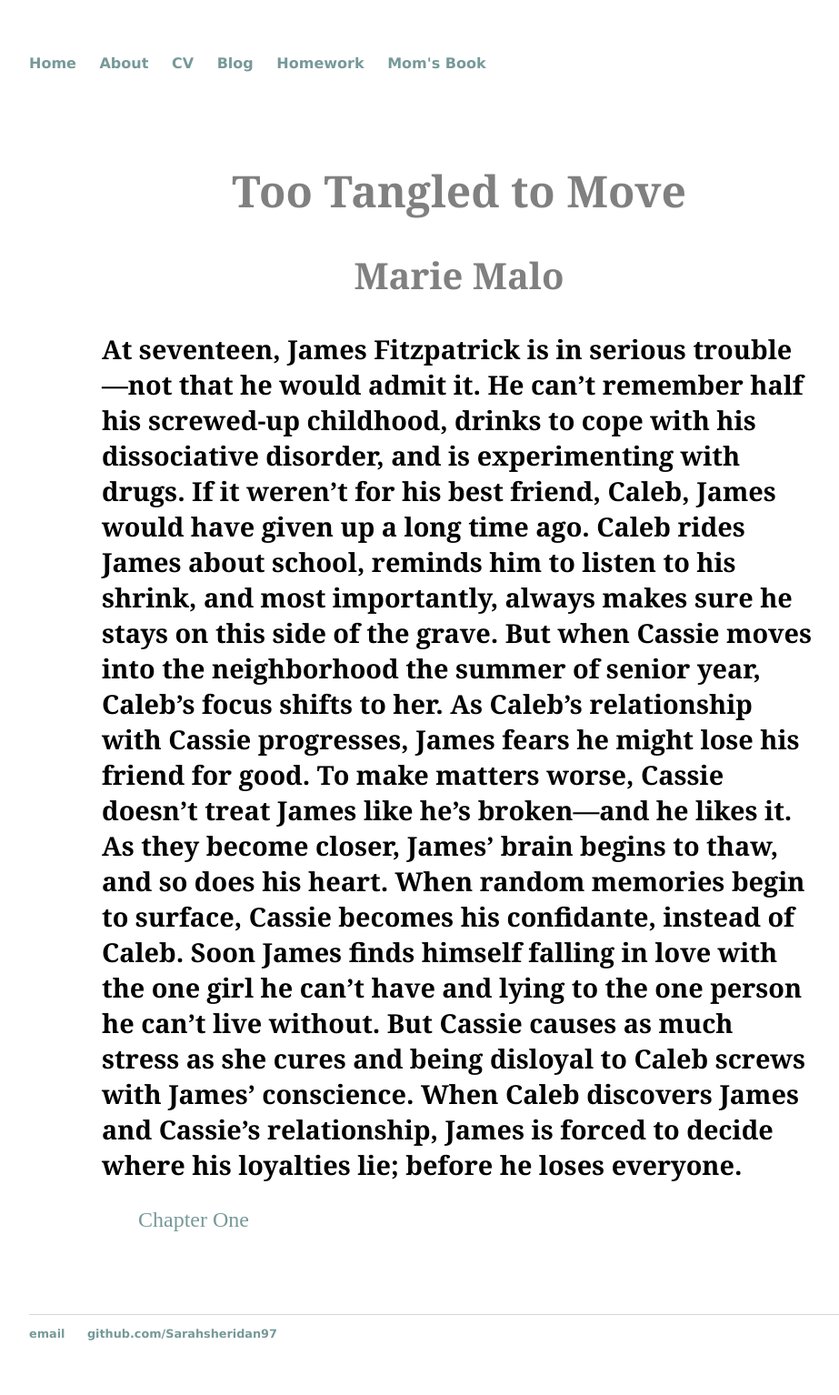
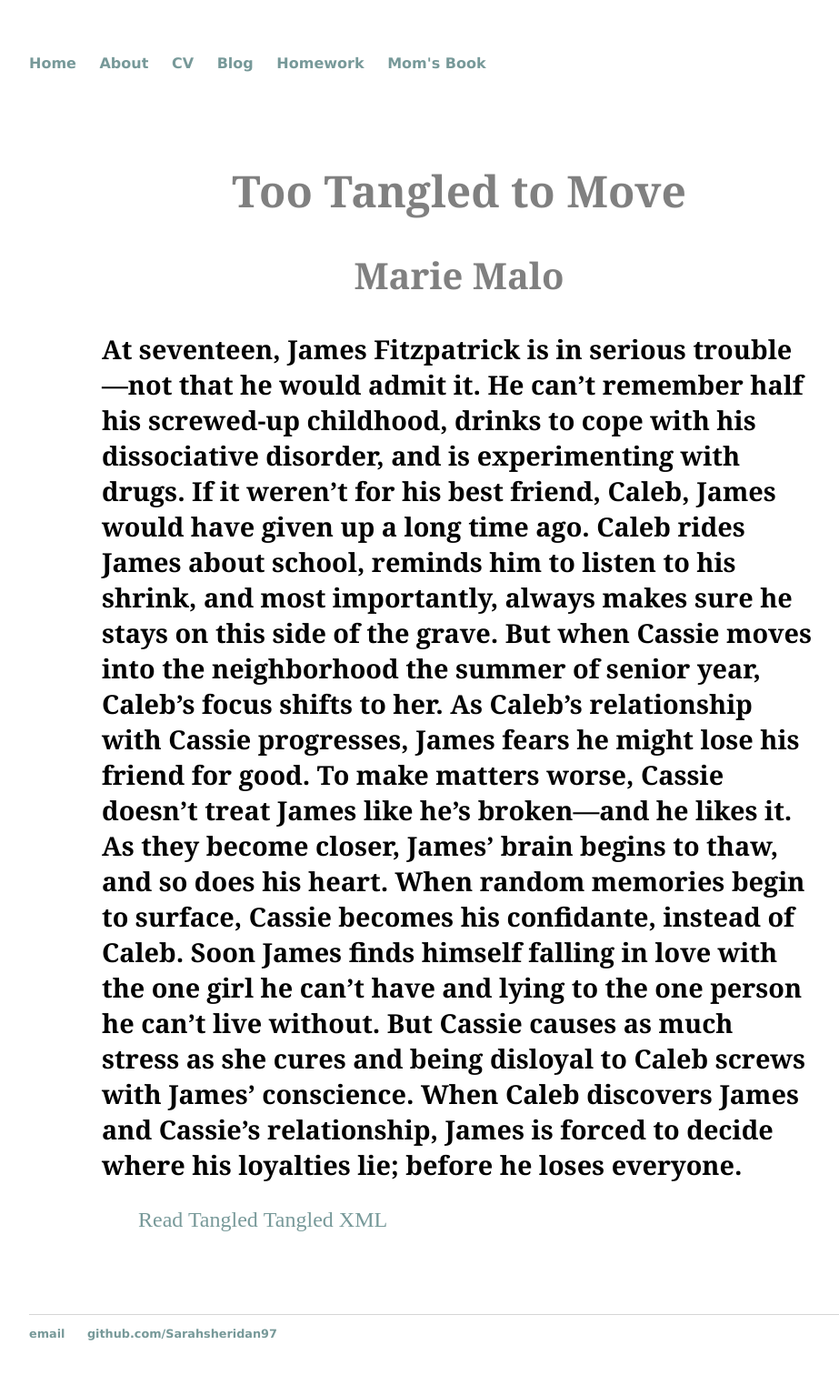
Before and after one commit to Sarahsheridan97/sarahsheridan97.github.io, a Jekyll site: the page built from mombook/index.html, in a window 1280 px wide. Shown: the whole page at 91% size, without its empty margins (160-1083 px from the left). Built offline with Jekyll 4.4.1, drawn with Linux system fonts in a browser that asks for light colours.

Commit message:
Update index.html

```diff
--- a/mombook/index.html
+++ b/mombook/index.html
@@ -12,5 +12,7 @@ date: 2022-02-10
 <h2>{{ page.description }}</h2>
 <h3>{{ page.blurb }} </h3>
 <ul class="posts">
-<li><a href="/mombook/momtangled.xml">Chapter One</a></li>
+<li><a href="/mombook/momtangled.html">Read Tangled</a></li>
+<li><a href="/mombook/momtangled.xml">Tangled XML</a></li>
+
 </ul>
```
